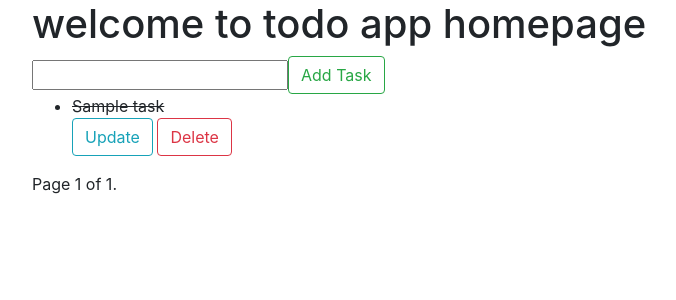
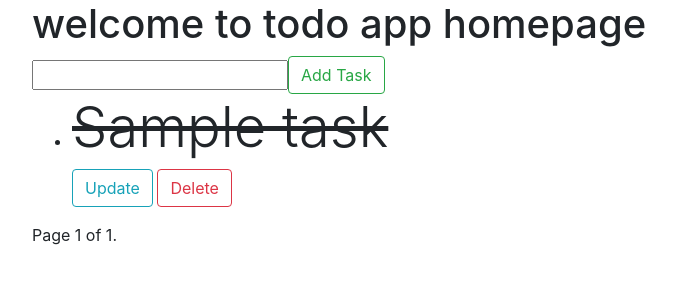
Before and after one commit to ironsubhajit/to-do-app, a Django app: page / in a window 1280 px wide. Shown: the top 300 px of the page, without its empty margins (53-729 px from the left). Run offline with Django 3.2, Linux system fonts and the light colour scheme; tables that the repository leaves empty hold one stand-in row (values such as "Sample post").

Commit message:
Add class 'display-4' for task items

```diff
--- a/todo/task/templates/task/index.html
+++ b/todo/task/templates/task/index.html
@@ -10,9 +10,9 @@
     {% for task in tasks %}
     <li>
       {% if task.complete == True %}
-      <strike>{{ task }}</strike>
+        <h5 class="display-4"><del>{{ task }}</del></h5>
       {% else %}
-      <span>{{ task }}</span>
+        <span><h5 class="display-4">{{ task }}</h5></span>
       {% endif %}
     </li>
     <a class="btn btn-outline-info" href="{% url 'update_task' task.id %}" role="button">Update</a>
```
